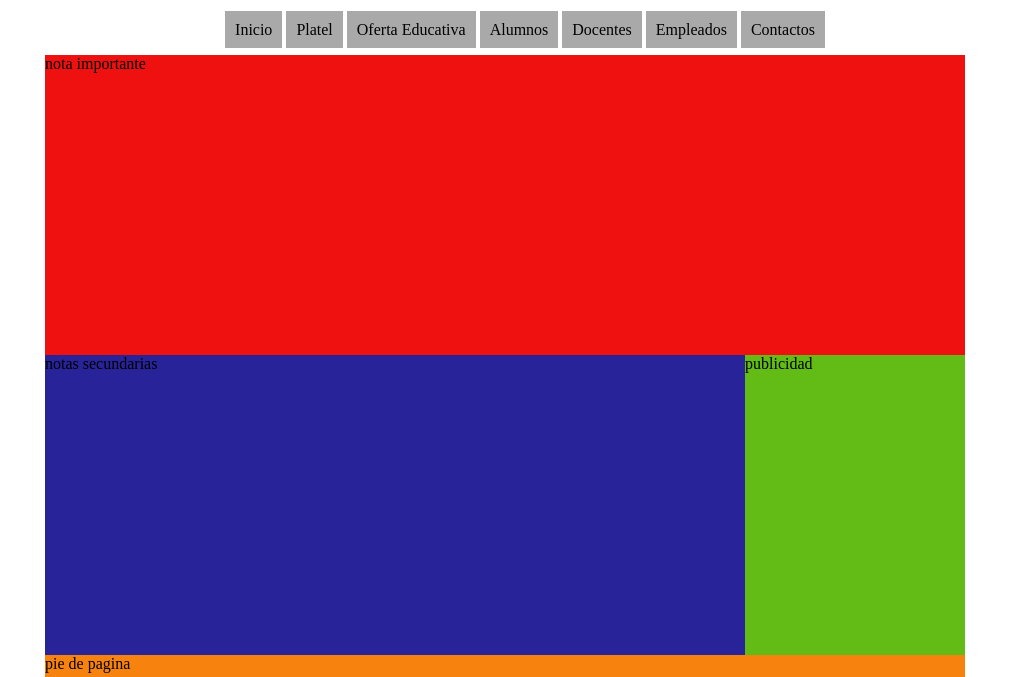
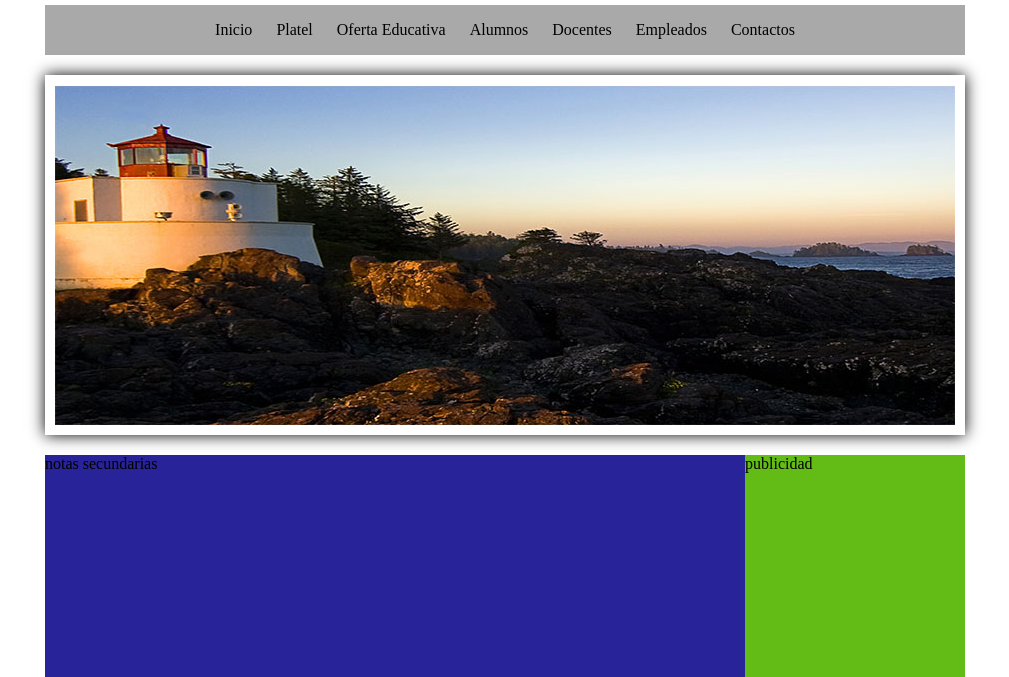
Before and after one commit to Fernando060599/Practicas, a plain HTML site: page 12_practicas_web/index.html in a window 1280 px wide. Shown: the part 123-800 px from the top of the page, without its empty margins (135-1144 px from the left). Drawn offline with Linux system fonts and the light colour scheme.

Commit message:
Barra de navegacion y nota importante

```diff
--- a/12_practicas_web/CSS/styles.css
+++ b/12_practicas_web/CSS/styles.css
@@ -41,11 +41,20 @@
 #contenido {
 
 }
+/* NOTA IMPORTANTE INICIO*/
+#nota-importante {
+   height: 360px;
+   margin: 20px 0;
+   /* box-shadow: horizontal vertical blur color */
+    box-shadow: 0 0 15px black;
+}
 
-#nota-importante {
-   height: 300px;
-   background-color: #ef1010;
+#nota-importante img{
+    border: 10px solid white;
 }
+
+
+/* NOTA IMPORTANTE FIN*/
 
 #notas-secundarias {
    height: 300px;
@@ -73,6 +82,10 @@
    height: 50px;
    display: flex;
    justify-content: center;
+   background-color: darkgray;
+}
+#menu ul{
+    padding: 0;
 }
 
 #menu li{
@@ -87,7 +100,6 @@
 
 #menu li a{
     text-decoration: none;
-    padding: 0;
     color: black;
 
 }
@@ -95,11 +107,12 @@
 #menu>ul>li>a {
     padding: 10px;
     background-color: darkgray;
+    transition: 0.5s;
 }
 
 #menu>ul>li>a:hover {
     background-color: lightgray;
-    transition: 0.5s;
+
 }
 
 
--- a/12_practicas_web/index.html
+++ b/12_practicas_web/index.html
@@ -60,7 +60,7 @@
       </nav>
       <main id="contenido">
           <section id="nota-importante">
-              nota importante
+              <img src="images/Nota_importante.jpg" alt="Nota Importante">
           </section>
           <section id="notas-secundarias">
               notas secundarias
```
Also changed, not shown: 12_practicas_web/Images/Nota_importante.jpg (added).
